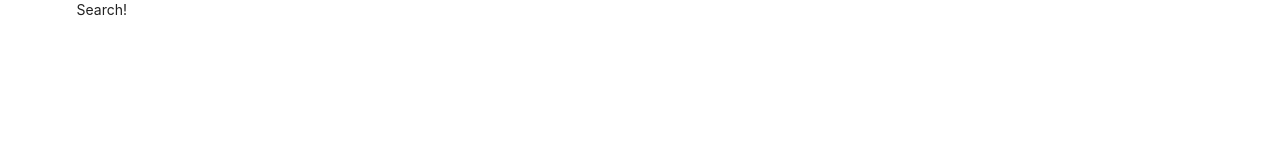
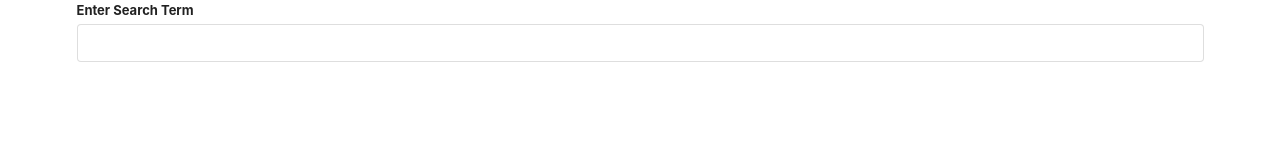
Before and after one commit to andrewsanc/react-widgets, a React (Create React App) app: page / in a window 1280 px wide. Shown: the top 160 px of the page. Built offline with nearby package versions, Linux system fonts and the light colour scheme.

Commit message:
added styling for search input and added useState hook

```diff
--- a/src/Components/Search.js
+++ b/src/Components/Search.js
@@ -1,9 +1,17 @@
-import React from 'react';
+import React, { useState } from 'react';
 
 const Search = () => {
-    return (
-        <div>Search!</div>
-    )
+  const [searchTerm, setSearchTerm] = useState('');
+
+
+  return (
+      <div className='ui form'>
+        <div className='field'>
+          <label>Enter Search Term</label>
+          <input value={searchTerm} onChange={e => setSearchTerm(e.target.value)} className='input' />
+        </div>
+      </div>
+  );
 }
 
 export default Search;
```
